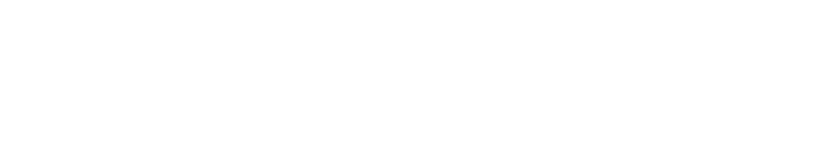
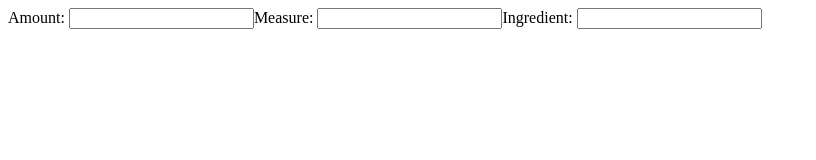
Before and after one commit to Cacanuck/CEG4110_Project, a plain HTML site: page createRecipe.html in a window 1280 px wide. Shown: the whole page, without its empty margins (0-816 px from the left). Drawn offline with Linux system fonts and the light colour scheme.

Commit message:
craeted css files, worked on recipe creation form

```diff
--- a/createRecipe.html
+++ b/createRecipe.html
@@ -7,7 +7,7 @@
     <link rel="stylesheet" href="">
 </head>
 <body>
-    <nav></nav>
+    <section></section>
     <script src="scripts/createRecipe.js"></script>
 </body>
 </html>
--- a/scripts/createRecipe.js
+++ b/scripts/createRecipe.js
@@ -0,0 +1,50 @@
+function createIngredientForm() {
+  var section = document.querySelector("section");
+  var form = document.createElement("form");
+  form.setAttribute("method", "post");
+  form.setAttribute("action", "/submit");
+
+  var sizeLabel = document.createElement("label");
+  sizeLabel.textContent = "Amount: ";
+  form.appendChild(sizeLabel);
+  var sizeInput = document.createElement("input");
+  sizeInput.setAttribute("type", "text");
+  sizeInput.setAttribute("name", "size");
+  form.appendChild(sizeInput);
+
+  var measureLabel = document.createElement("label");
+  measureLabel.textContent = "Measure: ";
+  form.appendChild(measureLabel);
+  var measureInput = document.createElement("input");
+  measureInput.setAttribute("type", "text");
+  measureInput.setAttribute("name", "measure");
+  form.appendChild(measureInput);
+
+  var ingredientLabel = document.createElement("label");
+  ingredientLabel.textContent = "Ingredient: ";
+  form.appendChild(ingredientLabel);
+  var ingredientInput = document.createElement("input");
+  ingredientInput.setAttribute("type", "text");
+  ingredientInput.setAttribute("name", "ingredient");
+  form.appendChild(ingredientInput);
+
+  section.appendChild(form);
+
+  return sizeInput;
+}
+
+document.addEventListener("keydown", function(event) {
+    if (event.key == 'Enter') {
+        event.preventDefault();
+
+        var input = document.activeElement;
+        if (input && input.tagName === 'INPUT') {
+            var newInput = createIngredientForm();
+            newInput.focus();
+        }
+    }
+})
+
+document.addEventListener("DOMContentLoaded", function () {
+    createIngredientForm();
+});
```
Also changed, not shown: css/createRecipe.css (added), css/crecipeDisplay.css (added).
